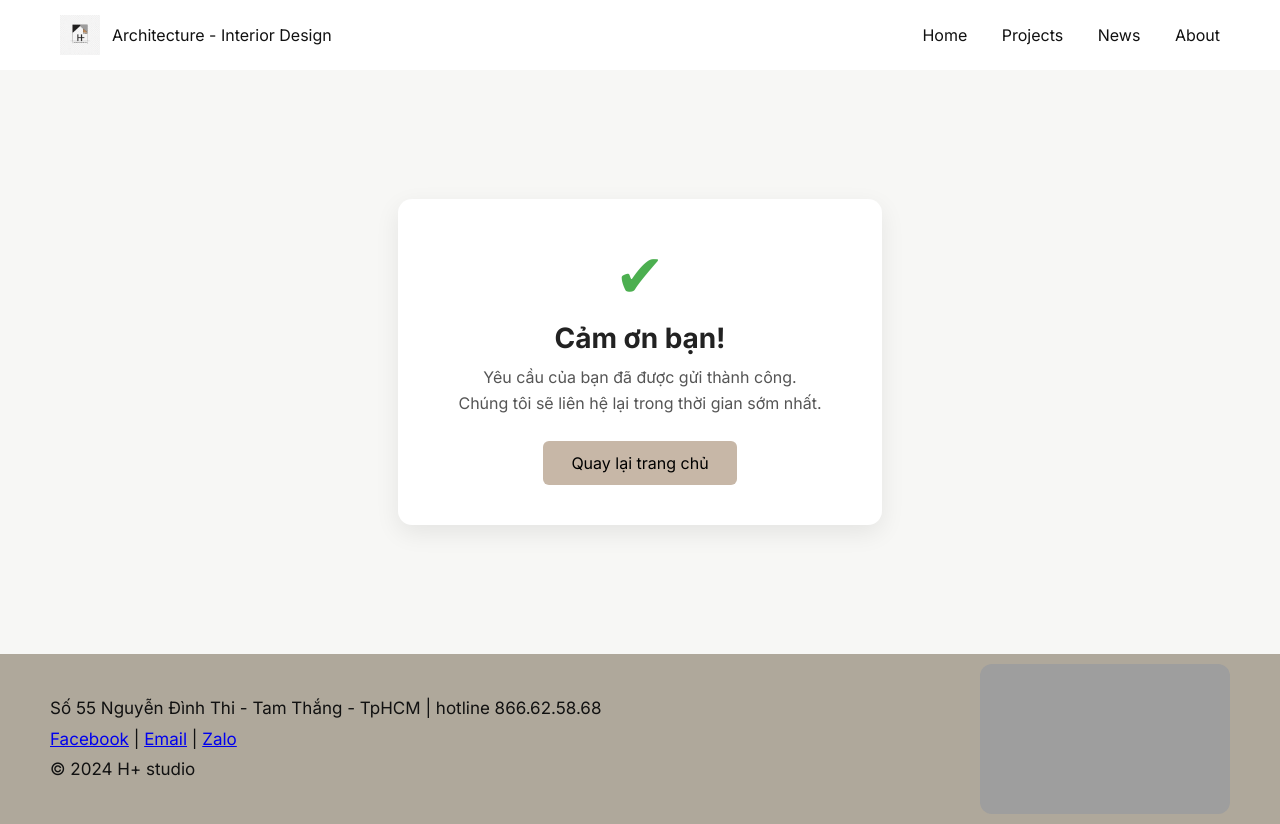
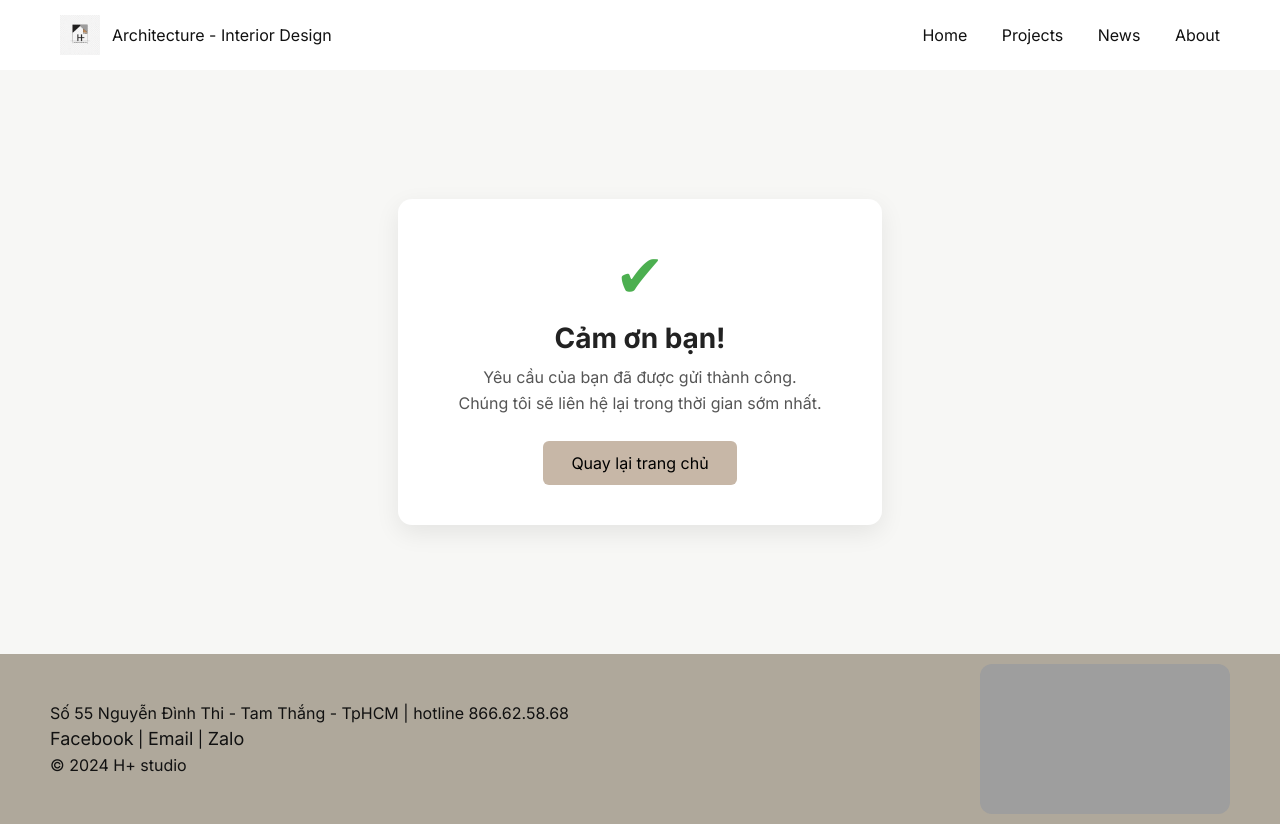
Before and after one commit to andyta2610-gif/hplus-studio, a FastAPI app: page /contact-success in a window 1280 px wide. Run offline with FastAPI, Linux system fonts and the light colour scheme; grey boxes are pictures that could not be loaded.

Commit message:
update css

```diff
--- a/static/style.css
+++ b/static/style.css
@@ -84,10 +84,16 @@ gap:10px;
 align-items:center;
 }
 
-.footer-info{
-font-size:17px;
+.footer-info a{
+font-size:18px;
 line-height:1.8;
 align-items:center;
+text-decoration:none;
+color:#111;
+}
+
+.footer-info a:hover{
+text-decoration:scale(1.05);;
 }
 
 .footer-map{
```
